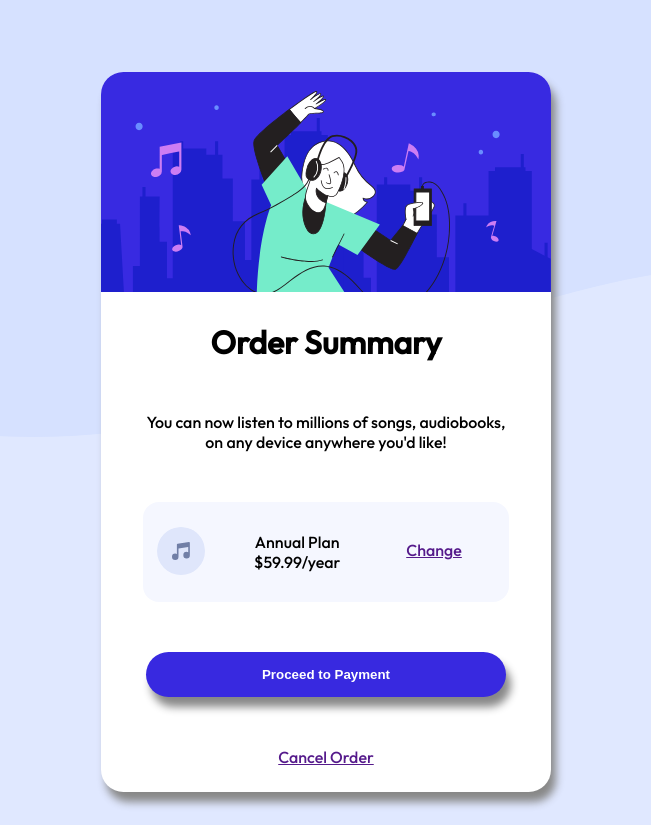
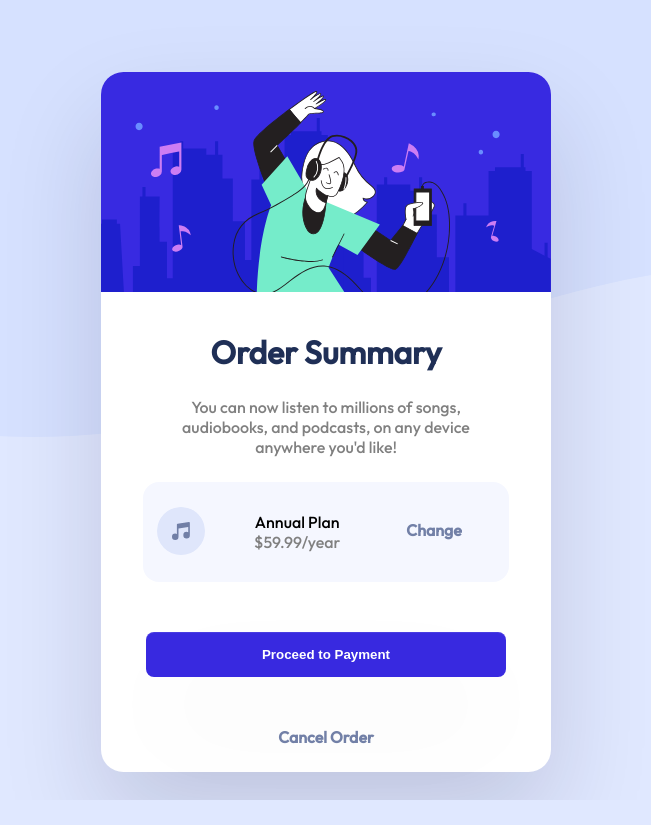
Before and after one commit to fmanjencic/Order-Summary-Component, a plain HTML site: page index.html in a window 1280 px wide. Shown: the whole page, without its empty margins (314-965 px from the left). After the commit the page ends 800 px from the top, so only its background shows below. Drawn offline with Linux system fonts and the light colour scheme.

Commit message:
More changes for feedback

```diff
--- a/index.html
+++ b/index.html
@@ -8,24 +8,24 @@
 </head>
 <body>
 
-  <div id="container">
-    <img src="./images/illustration-hero.svg">
+  <main id="container" role="main">
+    <img src="./images/illustration-hero.svg" alt="Illustration of person with headphones">
     <h1>Order Summary</h1>
 
-    <p>
-      You can now listen to millions of songs, audiobooks,<br> on any device anywhere you'd like!
+    <p id="main-text">
+      You can now listen to millions of songs,<br> audiobooks, and podcasts, on any device<br> anywhere you'd like!
     </p>
 
     <div id="annual-plan">
-      <img src="images/icon-music.svg">
-      <p>Annual Plan<br>$59.99/year</p>
+      <img src="images/icon-music.svg" alt="music-icon">
+      <p>Annual Plan<br><span id="annual-price">$59.99/year</span></p>
       <a href="">Change</a>
     </div>
 
 
     <button>Proceed to Payment</button>
     <a href="">Cancel Order</a>
-  </div>
+  </main>
 
 </body>
 </html>
--- a/style.css
+++ b/style.css
@@ -15,6 +15,8 @@ p {
     font-size: 16px;
 }
 
+
+
 /* Main Container  */
 #container {
     text-align: center;
@@ -24,17 +26,32 @@ p {
     align-items: center;
     border-radius: 1.4em;
     margin-top: 4em;
-    box-shadow: 5px 10px 8px #888888
+    box-shadow: rgba(17, 12, 46, 0.15) 0px 48px 100px 0px;
 }
 
 #container p, div, button, a, h1 {
     margin: 25px;
     font-weight: 200;
+    max-width: 85%;
+}
+
+#main-text {
+    color: grey;
+    margin: 0;
+    width: 90% !important;
+}
+
+#container a {
+    text-decoration: none;
+    color: hsl(224, 23%, 55%);
+    font-weight: 700;
 }
 
 #container h1 {
     font-weight: 600;
-    margin-top: 30px;
+    margin-top: 40px;
+    margin-bottom: 0;
+    color: hsl(223, 47%, 23%)
 }
 
 #container img {
@@ -45,14 +62,14 @@ p {
 #container button {
     width: 80%;
     padding: 15px;
-    border-radius: 1.7em;
+    border-radius: 8px;
     border: none;
     font-weight: 600;
     background-color: hsl(245, 75%, 52%);
     color: #fff;
-    box-shadow: 5px 10px 8px #888888
+    box-shadow: rgba(255, 255, 255, 0.1) 0px 1px 1px 0px inset, rgba(50, 50, 93, 0.25) 0px 50px 100px -20px, rgba(0, 0, 0, 0.3) 0px 30px 60px -30px;
+
 }
-
 /* Annual Plan Section */
 #annual-plan {
     display: grid;
@@ -60,6 +77,7 @@ p {
     background-color: hsl(225, 100%, 98%);
     border-radius:1em;
     width: 75%;
+    margin-top: 0;
     padding: 5px 14px 5px 14px;
 }
 
@@ -67,8 +85,13 @@ p {
     transform: translateY(20px);
 }
 
+
 #annual-plan a {
     transform: translateY(8px);
+}
+
+#annual-price {
+    color: grey;
 }
 
 /* Hover Effects */
```
